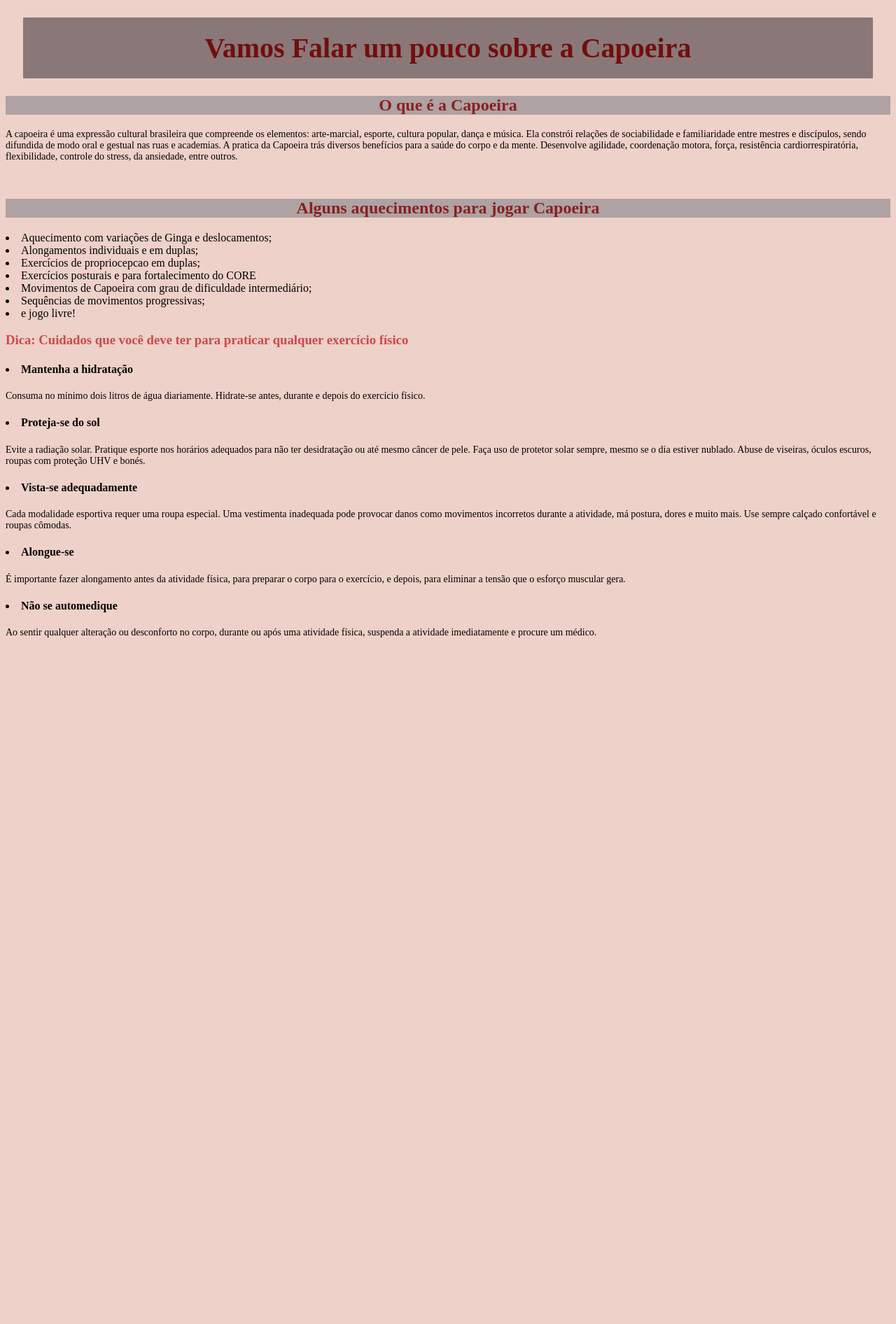
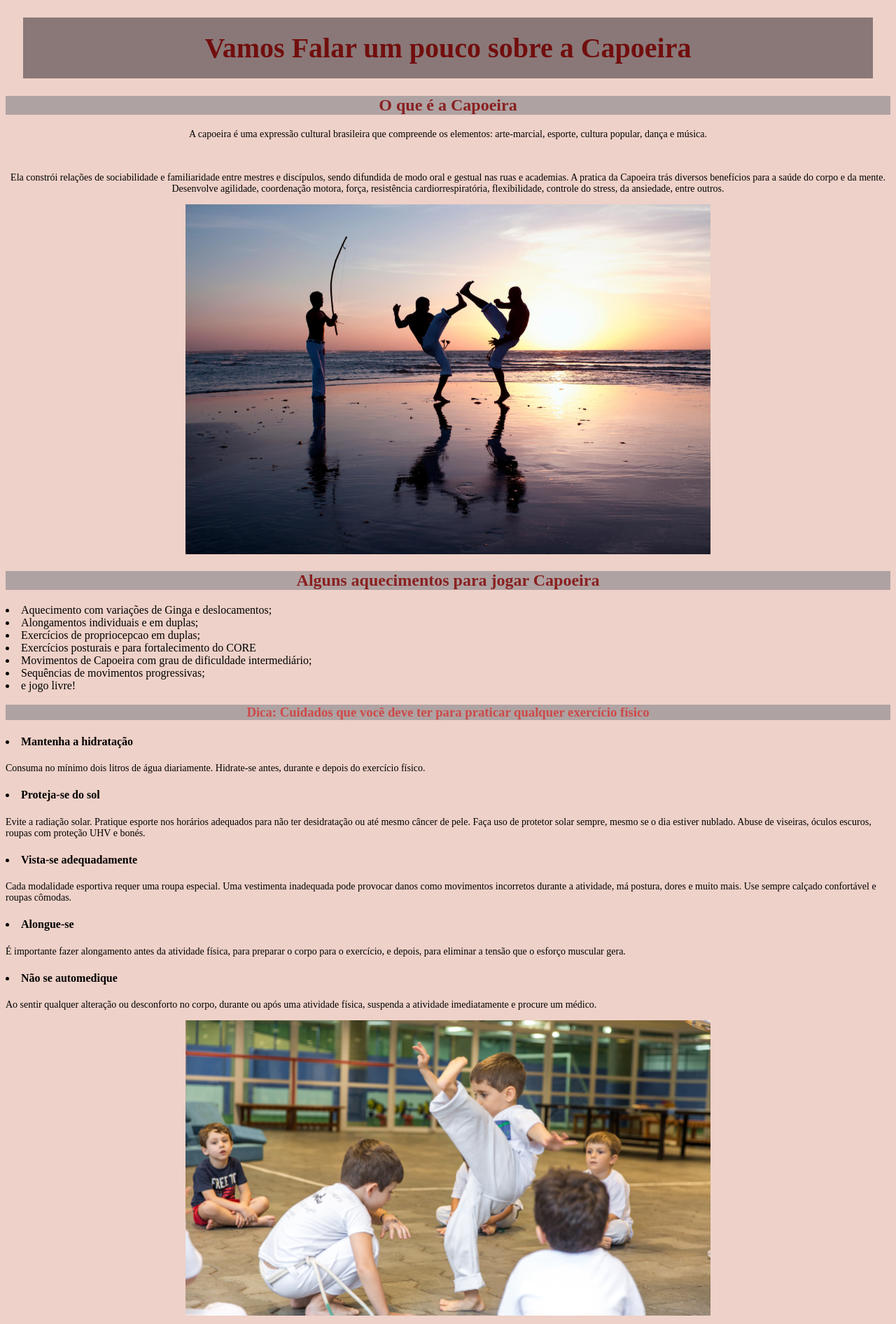
Before and after one commit to Milenaaguimaraess/FRONT-END, a PHP site: page /atividade2/index.html in a window 1280 px wide. Shown: the whole page at 70% size. Before the commit the page ends 911 px from the top, so only its background shows below. Run offline with PHP 8.4, Linux system fonts and the light colour scheme.

Commit message:
Atividade2 - Css

```diff
--- a/htmlEcss/aula2 - css/atividade2/estilo.css
+++ b/htmlEcss/aula2 - css/atividade2/estilo.css
@@ -5,3 +5,17 @@ h1{
 p{
     font-size: 14px;
 }
+
+body{
+    text-align: center;
+
+}
+
+.esquerda{
+    text-align: start;
+}
+
+img{
+    width: 750px;
+    height: auto;
+}
--- a/htmlEcss/aula2 - css/atividade2/index.html
+++ b/htmlEcss/aula2 - css/atividade2/index.html
@@ -41,25 +41,31 @@
 <body>
     <h1 id="destacado">Vamos Falar um pouco sobre a Capoeira</h1>
     <h2 id="destacadoo">O que é a Capoeira</h2>
-    <p class="para">A capoeira é uma expressão cultural brasileira que compreende os elementos: arte-marcial, esporte, cultura popular, dança e música.
+    <p class="para">A capoeira é uma expressão cultural brasileira que compreende os elementos: arte-marcial, esporte, cultura popular, dança e música.</p>
 
-        Ela constrói relações de sociabilidade e familiaridade entre mestres e discípulos, sendo difundida de modo oral e gestual nas ruas e academias.
-        A pratica da Capoeira trás diversos benefícios para a saúde do corpo e da mente. Desenvolve agilidade, coordenação motora, força, resistência cardiorrespiratória, flexibilidade, controle do stress, da ansiedade, entre outros.</p>
+    <br>
 
-        <img src="" alt="">
+       <P class="para">Ela constrói relações de sociabilidade e familiaridade entre mestres e discípulos, sendo difundida de modo oral e gestual nas ruas e academias.
+        A pratica da Capoeira trás diversos benefícios para a saúde do corpo e da mente. Desenvolve agilidade, coordenação motora, força, resistência cardiorrespiratória, flexibilidade, controle do stress, da ansiedade, entre outros.</P>
+
+        <img src="cap.1.jpg" alt="">
 
     <h2 id="destacadoo">Alguns aquecimentos para jogar Capoeira</h2>
-    <p class="para">  <li>Aquecimento com variações de Ginga e deslocamentos;</li>
+    <p class="para">
+        <div class="esquerda">
+        <li>Aquecimento com variações de Ginga e deslocamentos;</li>
          <li>Alongamentos individuais e em duplas;</li>
          <li> Exercícios de propriocepcao em duplas;</li>
          <li>Exercícios posturais e para fortalecimento do CORE</li>
          <li>Movimentos de Capoeira com grau de dificuldade intermediário;</li>
          <li> Sequências de movimentos progressivas;</li>
          <li> e jogo livre!</li></p>
+        </div>
 
-    <h3>Dica:
+    <h3 id="destacadoo">Dica:
      Cuidados que você deve ter para praticar qualquer exercício físico</h3>
-    <h4><li>Mantenha a hidratação</li></h4>
+    <div class="esquerda">
+     <h4><li>Mantenha a hidratação</li></h4>
     <p class="para">Consuma no mínimo dois litros de água diariamente. Hidrate-se antes, durante e depois do exercício físico.</p>
     <h4><li>Proteja-se do sol</li></h4>
     <p  class="para">Evite a radiação solar. Pratique esporte nos horários adequados para não ter desidratação ou até mesmo câncer de pele. Faça uso de protetor solar sempre, mesmo se o dia estiver nublado. Abuse de viseiras, óculos escuros, roupas com proteção UHV e bonés.</p>
@@ -68,6 +74,8 @@
      <h4><li>Alongue-se</li></h4>
      <p  class="para">É importante fazer alongamento antes da atividade física, para preparar o corpo para o exercício, e depois, para eliminar a tensão que o esforço muscular gera.</p>
      <h4><li>Não se automedique</li></h4>
-     <p  class="para">Ao sentir qualquer alteração ou desconforto no corpo, durante ou após uma atividade física, suspenda a atividade imediatamente e procure um médico.</p>
+     <p  class="para">Ao sentir qualquer alteração ou desconforto no corpo, durante ou após uma atividade física, suspenda a atividade imediatamente e procure um médico.</p></div>
+
+     <img src="capoeira.png" alt="">
 </body>
 </html>
```
Also changed, not shown: htmlEcss/aula2 - css/atividade2/cap.1.jpg (renamed from htmlEcss/aula2 - css/capeira3.jpg), htmlEcss/aula2 - css/atividade2/capoeira.png (renamed from htmlEcss/aula2 - css/capeira.png).
